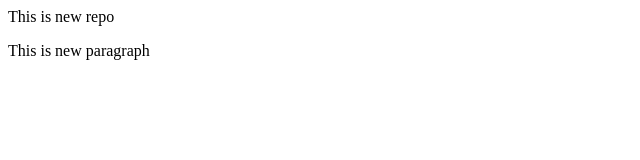
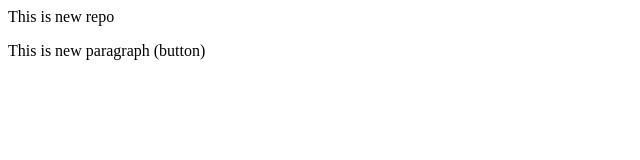
Before and after one commit to SAm22-22/localrepo, a plain HTML site: page index.html in a window 1280 px wide. Shown: the full height of the page, 0-640 px from the left. Drawn offline with Linux system fonts and the light colour scheme.

```diff
--- a/index.html
+++ b/index.html
@@ -1,2 +1,2 @@
 <p>This is new repo</p>
-<p>This is new paragraph</p>
+<p>This is new paragraph (button)</p>
```
